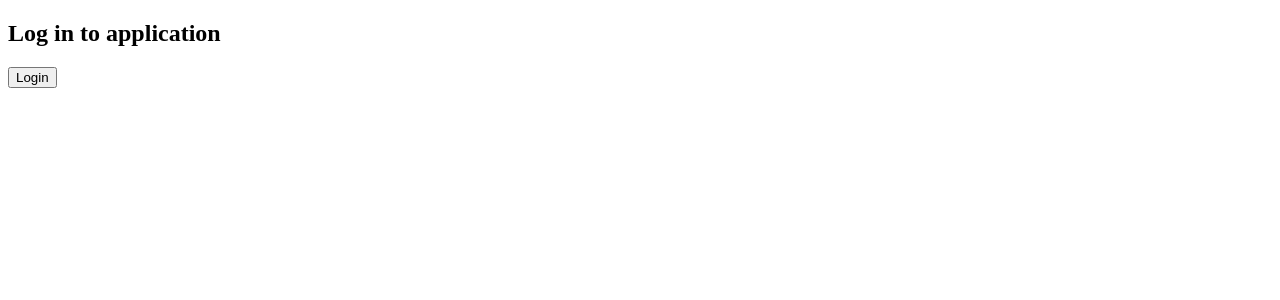
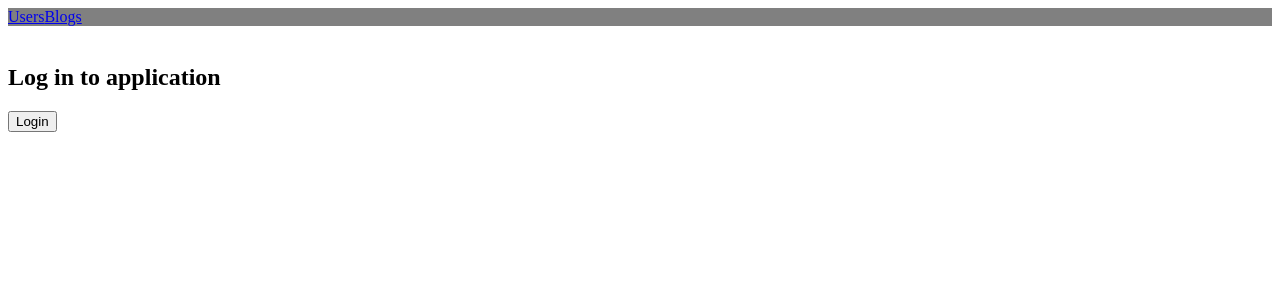
Before and after one commit to IamSithabile/Fullstack-Open-Part5, a React (Create React App) app: page /users in a window 1280 px wide. Shown: the top 300 px of the page. Built offline with nearby package versions, Linux system fonts and the light colour scheme.

Commit message:
Exercise 7.17 navigation

```diff
--- a/src/App.js
+++ b/src/App.js
@@ -1,10 +1,12 @@
-import { Link, Routes, Route, Navigate, useMatch } from 'react-router'
+import { Routes, Route, Navigate, useMatch } from 'react-router'
+import { Link } from 'react-router-dom'
 import { useSelector } from 'react-redux'
 
 import Login from './components/Login'
 import Homepage from './components/Homepage'
 import User from './components/User'
 import BlogItem from './components/BlogItem'
+import Logout from './components/Logout'
 
 const App = () => {
   const reduxUser = useSelector(state => state.user)
@@ -14,8 +16,19 @@ const App = () => {
 
   const match = useMatch('blogs/:id')
   const blogId = match ? match.params.id : ''
-
+  const navStyle = {
+    backgroundColor: 'gray',
+    display: 'flex',
+    alignItems: 'center',
+  }
   return (
+    <>
+      <div style={navStyle}>
+        <Link to="/users">Users</Link>
+        <Link to="/blogs">Blogs</Link>
+        <Logout />
+      </div>
+      <br />
       <Routes>
         <Route
           path="/"
@@ -39,6 +52,7 @@ const App = () => {
           element={<BlogItem {...{ blogId }} />}
         />
       </Routes>
+    </>
   )
 }
 
--- a/src/components/Homepage.jsx
+++ b/src/components/Homepage.jsx
@@ -1,6 +1,5 @@
-import React, { useEffect, useRef, useState } from 'react'
-import { useDispatch, useSelector } from 'react-redux'
-import { logoutUser } from '../reducers/userReducer'
+import React, { useRef } from 'react'
+
 import BlogList from './BlogList'
 import NewBlog from './NewBlog'
 import Notification from './Notification'
@@ -8,28 +7,12 @@ import Toggable from './Toggable'
 import UsersInfo from './UsersInfo'
 
 const Homepage = () => {
-  const dispatch = useDispatch()
-  const user = useSelector(state => state.user)
-
   const blogFormRef = useRef()
-
-  const logoutHandler = async () => {
-    dispatch(logoutUser())
-  }
 
   return (
     <div>
       <Notification />
-      <div>
-        <h2>User</h2>
-        <p>{user.username} logged in</p>
-        <button
-          onClick={logoutHandler}
-          id="logout-button"
-        >
-          Logout
-        </button>
-      </div>
+
       <br />
       <UsersInfo />
       <br />
--- /dev/null
+++ b/src/components/Logout.jsx
@@ -0,0 +1,32 @@
+import React from 'react'
+import { useDispatch, useSelector } from 'react-redux'
+import { logoutUser } from '../reducers/userReducer'
+
+const Logout = () => {
+  const dispatch = useDispatch()
+
+  const user = useSelector(state => state.user)
+  const logoutHandler = async () => {
+    dispatch(logoutUser())
+  }
+
+  if (!user) {
+    return null
+  }
+
+  return (
+    <>
+      <div style={{ display: 'flex' }}>
+        <p>{user.username} logged in</p>
+        <button
+          onClick={logoutHandler}
+          id="logout-button"
+        >
+          Logout
+        </button>
+      </div>
+    </>
+  )
+}
+
+export default Logout
```
Lines whose indentation alone changed are shown as unchanged.
